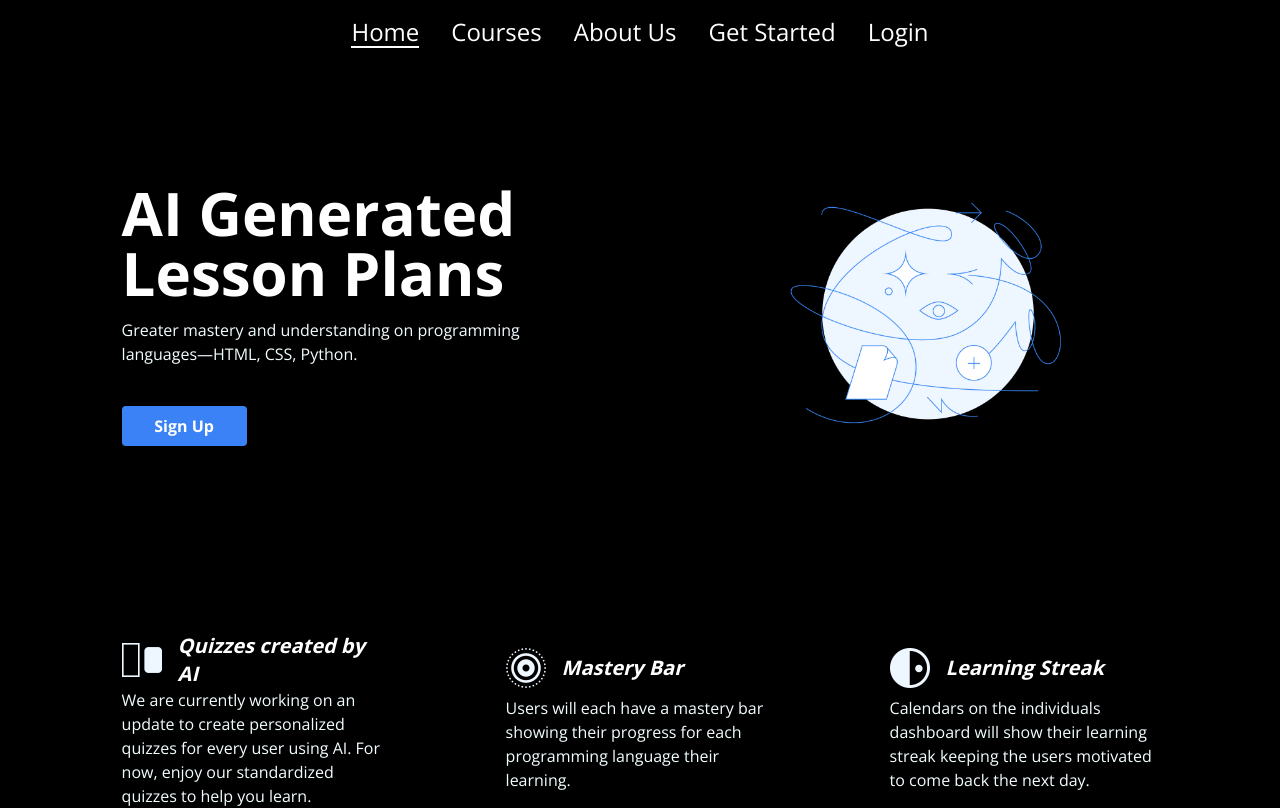
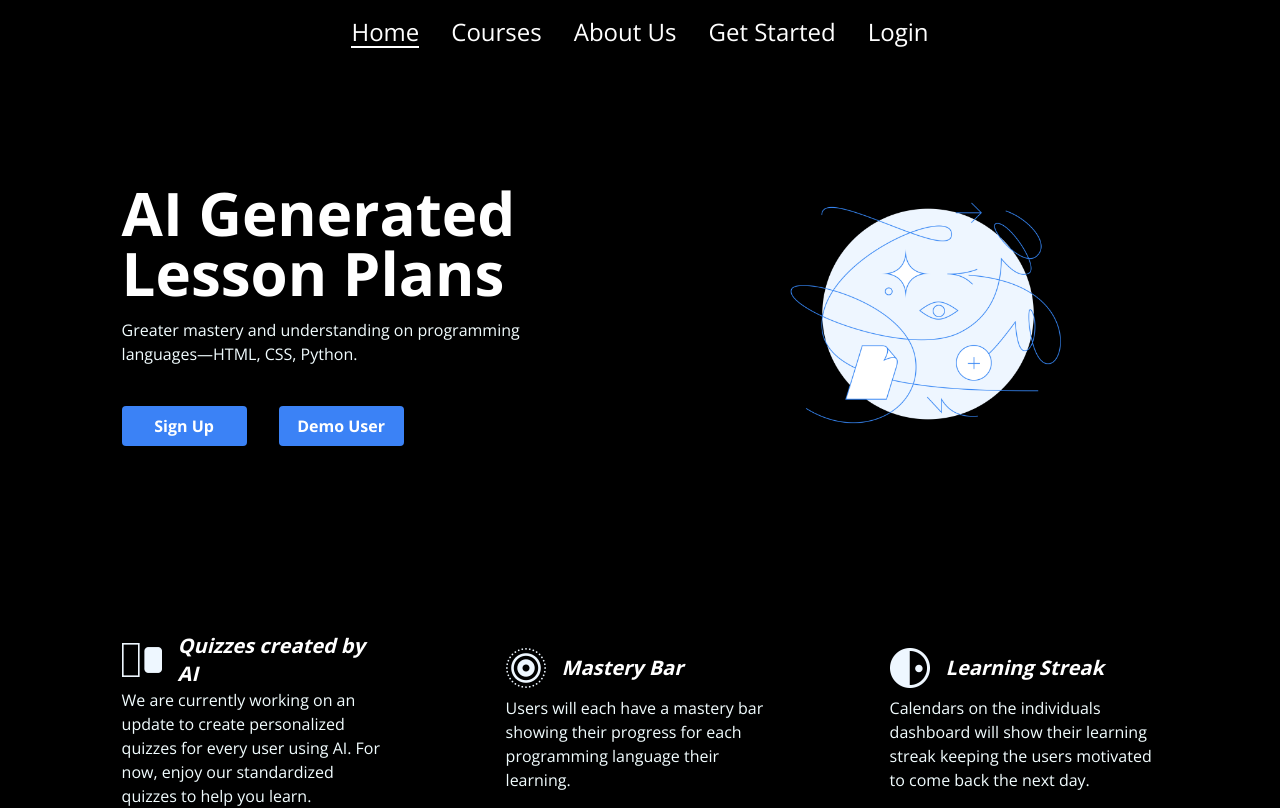
Before and after one commit to ConnorWhite9/learning-resource-app, a React (Vite) app in the folder client/: page / in a window 1280 px wide. Shown: the top 808 px of the page. Built offline with nearby package versions, Linux system fonts and the light colour scheme.

Commit message:
Set up button for demo user and mock function

```diff
--- a/client/src/components/Hero.jsx
+++ b/client/src/components/Hero.jsx
@@ -1,6 +1,18 @@
 import React from "react";
 import {Link} from "react-router-dom";
 function Hero() {
+
+  const demoLogin = () => {
+    const demoUser = {
+      id: `demo_${Date.now()}`,
+      name: "Demo User",
+      quizScores: [], // or whatever initial data you need
+    };
+    localStorage.setItem('demoUser', JSON.stringify(demoUser));
+
+  }
+
+
   return (
     <div className="flex font-custom h-[500px] mb-8 justify-center items-center">
       <div className="flex justify-center items-center w-[90%]">
@@ -13,11 +25,18 @@ function Hero() {
               Greater mastery and understanding on programming languages—HTML,
               CSS, Python.
             </p>
-            <Link to="/register">
-              <button className="bg-blue-500 hover:bg-blue-700 text-white font-bold py-2 px-4 rounded w-[125px] mt-[40px]">
-                Sign Up
-              </button>
-            </Link>
+            <div className="flex flex-row">
+              <Link to="/register">
+                <button className="bg-blue-500 hover:bg-blue-700 text-white font-bold py-2 px-4 rounded w-[125px] mt-[40px]">
+                  Sign Up
+                </button>
+              </Link>
+              <Link to="/" className="ml-[2rem]">
+                <button className="bg-blue-500 hover:bg-blue-700 text-white text-nowrap font-bold py-2 px-4 rounded w-[125px] mt-[40px]" >
+                  Demo User
+                </button>
+              </Link>
+            </div>
           </div>
         </section>
         <aside className="flex justify-center items-center flex-1">
```
